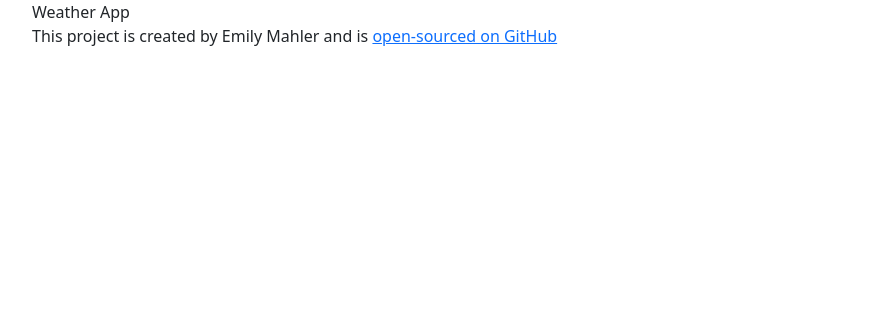
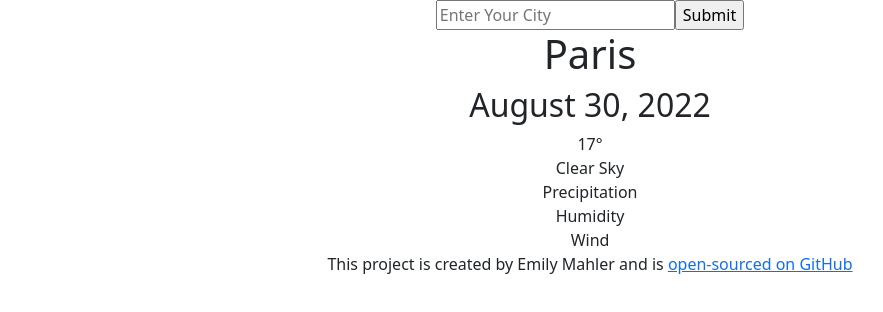
Before and after one commit to stradless05/my-react-weather-app, a React (Create React App) app: page / in a window 1280 px wide. Shown: the top 312 px of the page, without its empty margins (50-933 px from the left). Built offline with nearby package versions, Linux system fonts and the light colour scheme.

Commit message:
added html

```diff
--- a/src/App.js
+++ b/src/App.js
@@ -1,20 +1,12 @@
+import React from "react";
+import Weather from "./Weather";
 import "./App.css";
 
 export default function App() {
   return (
     <div className="App">
       <div className="container">
-        Weather App
-        <footer>
-          This project is created by Emily Mahler and is{" "}
-          <a
-            href="https://github.com/stradless05/my-react-weather-app"
-            target="_blank"
-            rel="noreferrer"
-          >
-            open-sourced on GitHub
-          </a>
-        </footer>
+        <Weather />
       </div>
     </div>
   );
--- /dev/null
+++ b/src/Weather.js
@@ -0,0 +1,44 @@
+import React from "react";
+import "./Weather.css";
+
+export default function Weather() {
+  return (
+    <div className="Weather">
+      <div className="weather-wrapper text-center">
+        <input
+          type="text"
+          placeholder="Enter Your City"
+          id="search"
+          className="search mx-auto"
+        />
+        <input
+          type="submit"
+          className="submit mx-auto"
+          id="submit"
+          placeholder="Search"
+        />
+        <h1 id="cityName" className="city-name text-center">
+          Paris
+        </h1>
+        <h2>August 30, 2022</h2>
+        <div>17°</div>
+        <div>Clear Sky</div>
+        <div>
+          <div>Precipitation</div>
+          <div>Humidity</div>
+          <div>Wind</div>
+        </div>
+        <footer>
+          This project is created by Emily Mahler and is{" "}
+          <a
+            href="https://github.com/stradless05/my-react-weather-app"
+            target="_blank"
+            rel="noreferrer"
+          >
+            open-sourced on GitHub
+          </a>
+        </footer>
+      </div>
+    </div>
+  );
+}
--- a/src/index.js
+++ b/src/index.js
@@ -1,8 +1,6 @@
 import React from "react";
 import ReactDOM from "react-dom/client";
 import "bootstrap/dist/css/bootstrap.css";
-// Put any other imports below so that CSS from your
-// components takes precedence over default styles.
 import "./index.css";
 import App from "./App";
 import reportWebVitals from "./reportWebVitals";
```
Also changed, not shown: src/Weather.css (added).
